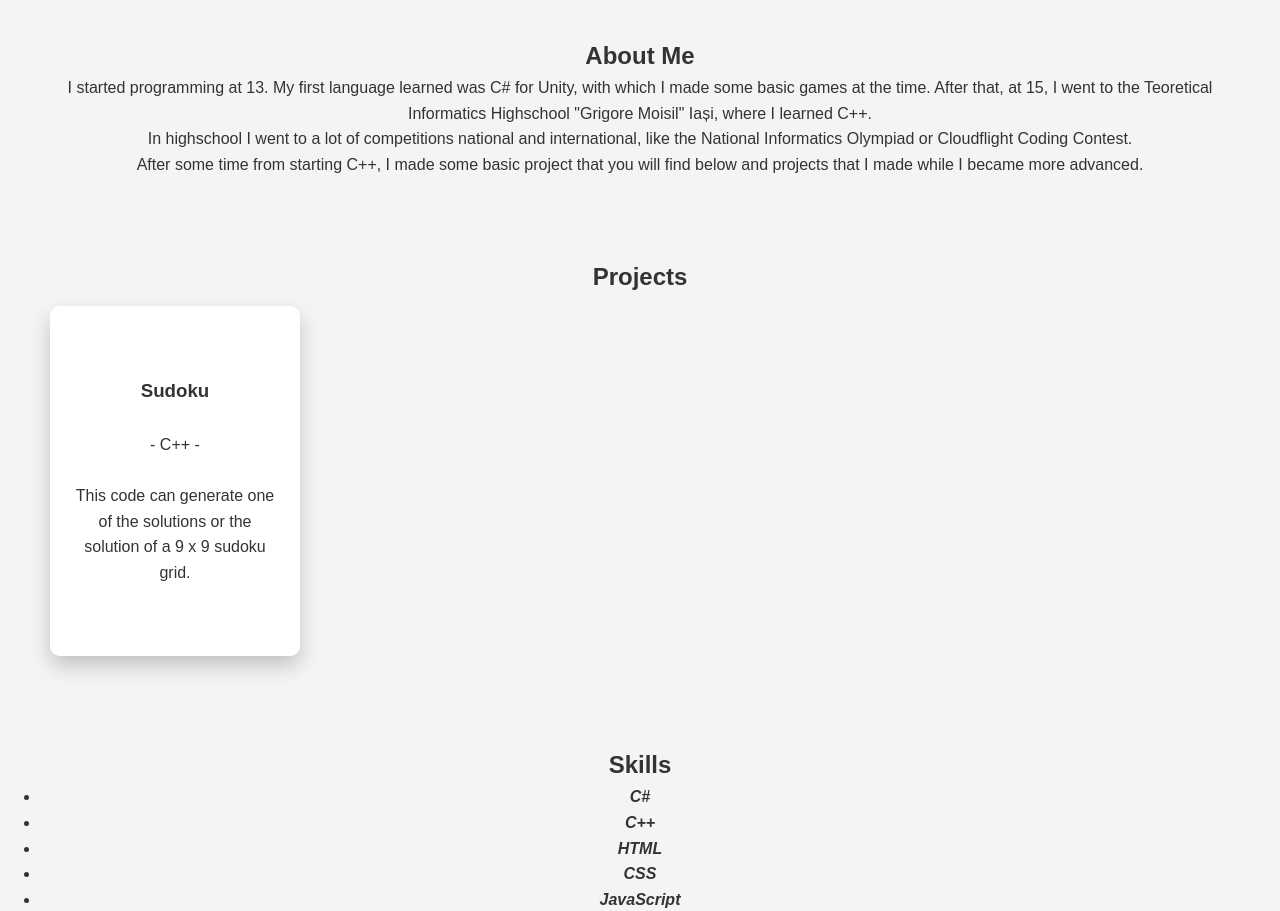
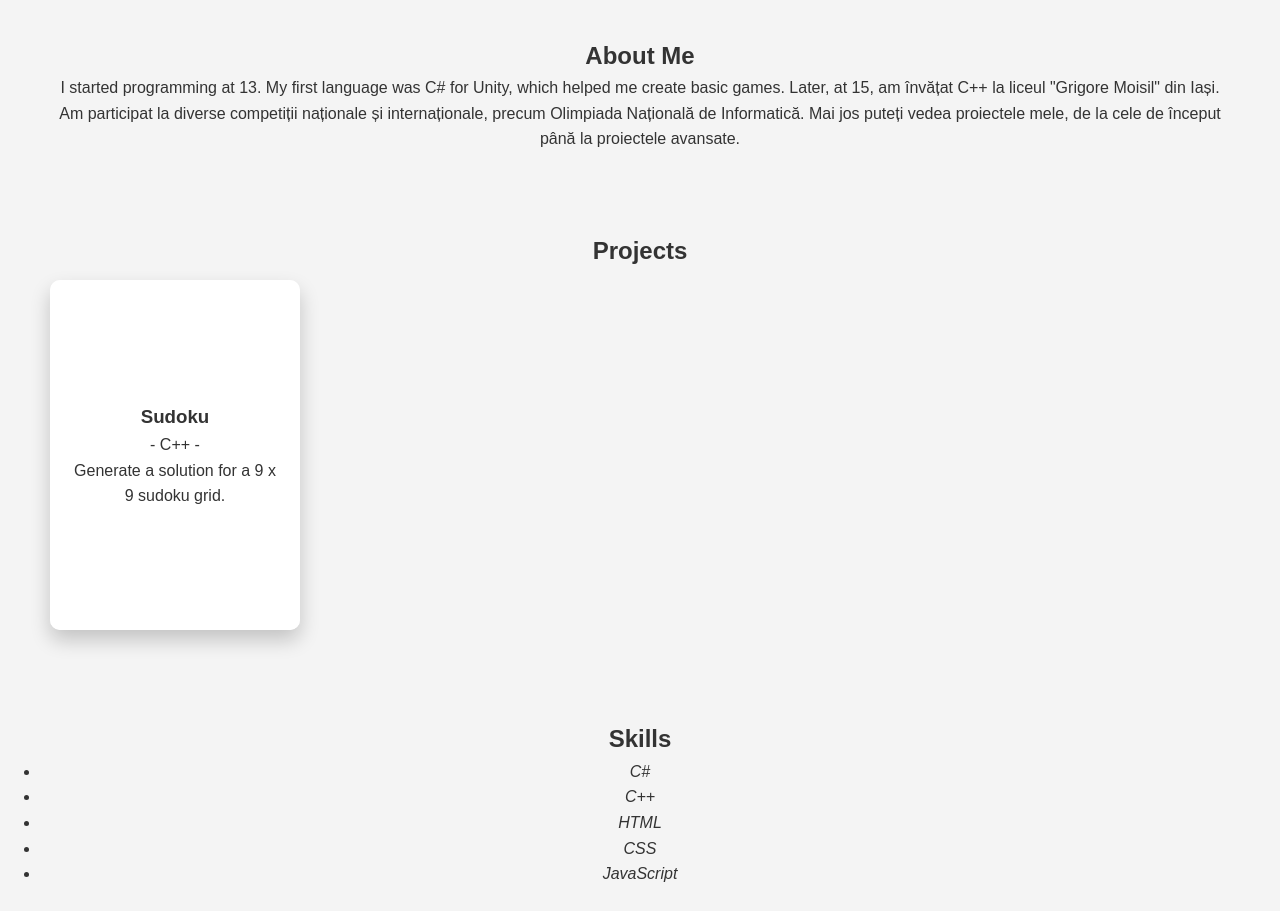
Before and after one commit to Ju5t1natcoding/My-Portofolio, a plain HTML site: page index.html in a window 1280 px wide. Shown: the part 814-1725 px from the top of the page. Drawn offline with nearby package versions, Linux system fonts and the light colour scheme.

Commit message:
Update index.html

```diff
--- a/index.html
+++ b/index.html
@@ -4,21 +4,24 @@
   <meta charset="UTF-8">
   <meta name="viewport" content="width=device-width, initial-scale=1.0">
   <title>Iustin-Alexandru Frățeanu - Portfolio</title>
+  <!-- Google Fonts -->
+  <link href="https://fonts.googleapis.com/css2?family=Montserrat:wght@400;700&display=swap" rel="stylesheet">
   <link rel="stylesheet" href="style.css">
   <script defer src="script.js"></script>
   <script src="https://cdnjs.cloudflare.com/ajax/libs/three.js/r128/three.min.js"></script>
 </head>
 <body>
-  <!-- Navigation -->
+  <!-- Sticky Header with Navigation -->
   <header>
-    <h1 data-lang="name">Iustin-Alexandru Frățeanu</h1>
+    <div class="logo">
+      <h1>Iustin-Alexandru Frățeanu</h1>
+    </div>
     <nav>
       <ul>
         <li><a href="#about" data-lang="about">About</a></li>
         <li><a href="#projects" data-lang="projects">Projects</a></li>
         <li><a href="#skills" data-lang="skills">Skills</a></li>
         <li><a href="#contact" data-lang="contact">Contact</a></li>
-        <!-- Language Selector -->
         <li>
           <select id="lang" onchange="changeLanguage()">
             <option value="en">English</option>
@@ -33,27 +36,31 @@
     </nav>
   </header>
 
-  <!-- Hero Section with Animation -->
+  <!-- Hero Section with Gradient Background -->
   <section id="hero">
-    <h2 data-lang="welcome">Welcome to My Portfolio</h2>
-    <p data-lang="intro">Hi, I'm Iustin-Alexandru Frățeanu, a programmer.</p>
-    <a href="#projects" class="btn" data-lang="view-work">View My Work</a>
-  </section>
-
-  <!-- 3D Object Section -->
-  <section id="threeD">
-    <canvas id="threeD-canvas"></canvas>
+    <div class="hero-content">
+      <h2 data-lang="welcome">Welcome to My Portfolio</h2>
+      <p data-lang="intro">Hi, I'm Iustin-Alexandru Frățeanu, a passionate programmer.</p>
+      <a href="#projects" class="btn" data-lang="view-work">View My Work</a>
+    </div>
+    <!-- Optionally, puteți păstra canvas-ul pentru 3D -->
+    <div id="threeD-container">
+      <canvas id="threeD-canvas"></canvas>
+    </div>
   </section>
 
   <!-- About Section -->
   <section id="about">
     <h2 data-lang="about">About Me</h2>
-    <p data-lang="about-text">I started programming at 13. My first language learned was <b>C# for Unity</b>, with which I made some basic games at the time. After that, at 15, I went to the Teoretical Informatics Highschool "Grigore Moisil" Iași, where I learned <b>C++</b>.<br></p>
-    <p data-lang="about-text">In highschool I went to a lot of competitions national and international, like the National Informatics Olympiad or Cloudflight Coding Contest.<br></p>
-    <p data-lang="about-text">After some time from starting C++, I made some basic project that you will find below and projects that I made while I became more advanced.</p>
+    <p data-lang="about-text">
+      I started programming at 13. My first language was <strong>C# for Unity</strong>, which helped me create basic games. Later, at 15, am învățat <strong>C++</strong> la liceul "Grigore Moisil" din Iași.
+    </p>
+    <p data-lang="about-text">
+      Am participat la diverse competiții naționale și internaționale, precum Olimpiada Națională de Informatică. Mai jos puteți vedea proiectele mele, de la cele de început până la proiectele avansate.
+    </p>
   </section>
 
-  <!-- Projects Section -->
+  <!-- Projects Section with Interactive Cards -->
   <section id="projects">
     <h2 data-lang="projects">Projects</h2>
     <div class="projects-container">
@@ -61,9 +68,9 @@
         <div class="project-card">
           <div class="card-inner">
             <div class="card-front">
-              <h3 data-lang="project-title">Sudoku</h3><br>
-              <p> - C++ - </p><br>
-              <p data-lang="project-desc">This code can generate one of the solutions or the solution of a 9 x 9 sudoku grid.</p>
+              <h3 data-lang="project-title">Sudoku</h3>
+              <p> - C++ - </p>
+              <p data-lang="project-desc">Generate a solution for a 9 x 9 sudoku grid.</p>
             </div>
             <div class="card-back">
               <p>Click to view project</p>
@@ -71,18 +78,19 @@
           </div>
         </div>
       </a>
+      <!-- Alte carduri de proiecte pot fi adăugate aici -->
     </div>
   </section>
 
   <!-- Skills Section -->
   <section id="skills">
     <h2 data-lang="skills">Skills</h2>
-    <ul>
-      <li><b><i>C#</i></b></li>
-      <li><b><i>C++</i></b></li>
-      <li><b><i>HTML</i></b></li>
-      <li><b><i>CSS</i></b></li>
-      <li><b><i>JavaScript</i></b></li>
+    <ul class="skills-list">
+      <li><i>C#</i></li>
+      <li><i>C++</i></li>
+      <li><i>HTML</i></li>
+      <li><i>CSS</i></li>
+      <li><i>JavaScript</i></li>
     </ul>
   </section>
 
@@ -90,8 +98,8 @@
   <section id="contact">
     <h2 data-lang="contact">Contact Me</h2>
     <p>Email: your.email@example.com</p>
-    <p>Github: <a href="https://github.com/Ju5t1natcoding">Ju5t1natcoding</a></p>
-    <p>LinkedIn: <a href="#">Your LinkedIn</a></p>
+    <p>Github: <a href="https://github.com/Ju5t1natcoding" target="_blank">Ju5t1natcoding</a></p>
+    <p>LinkedIn: <a href="#" target="_blank">Your LinkedIn</a></p>
   </section>
 
   <footer>
```
